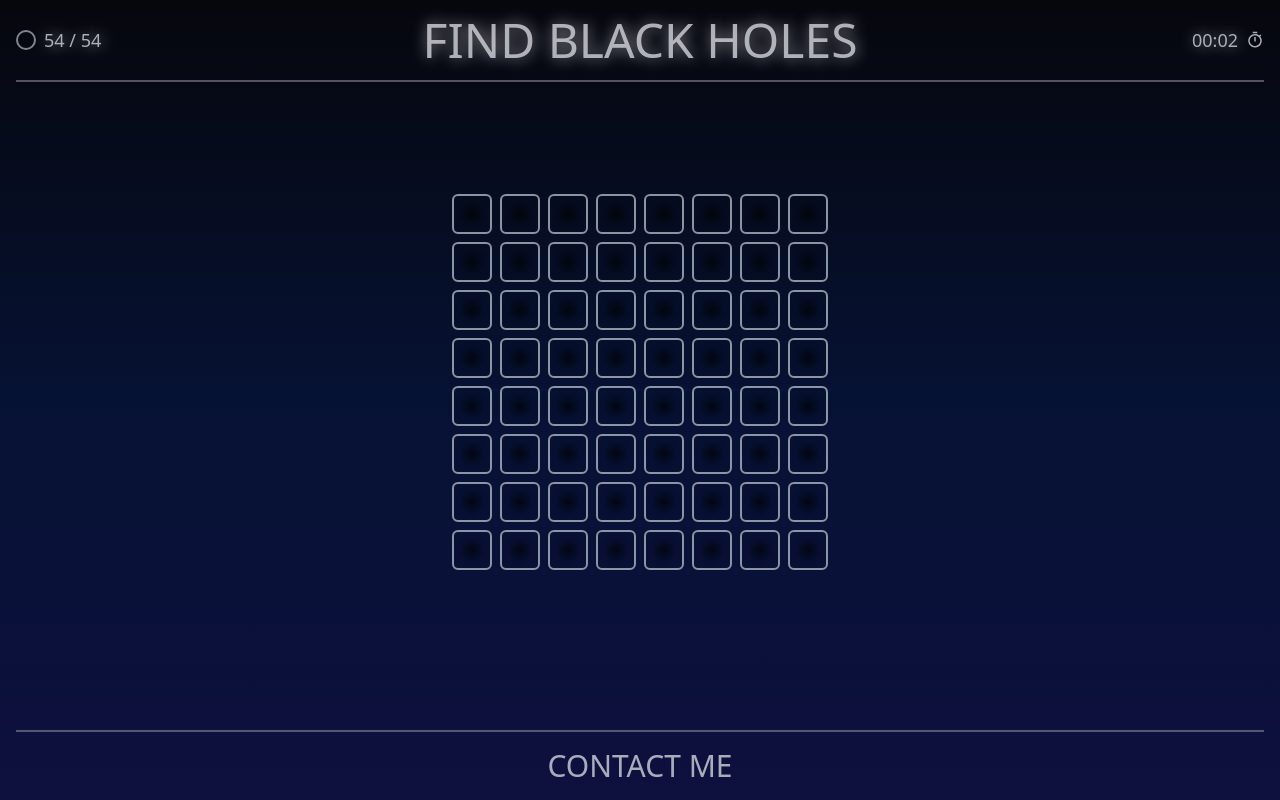
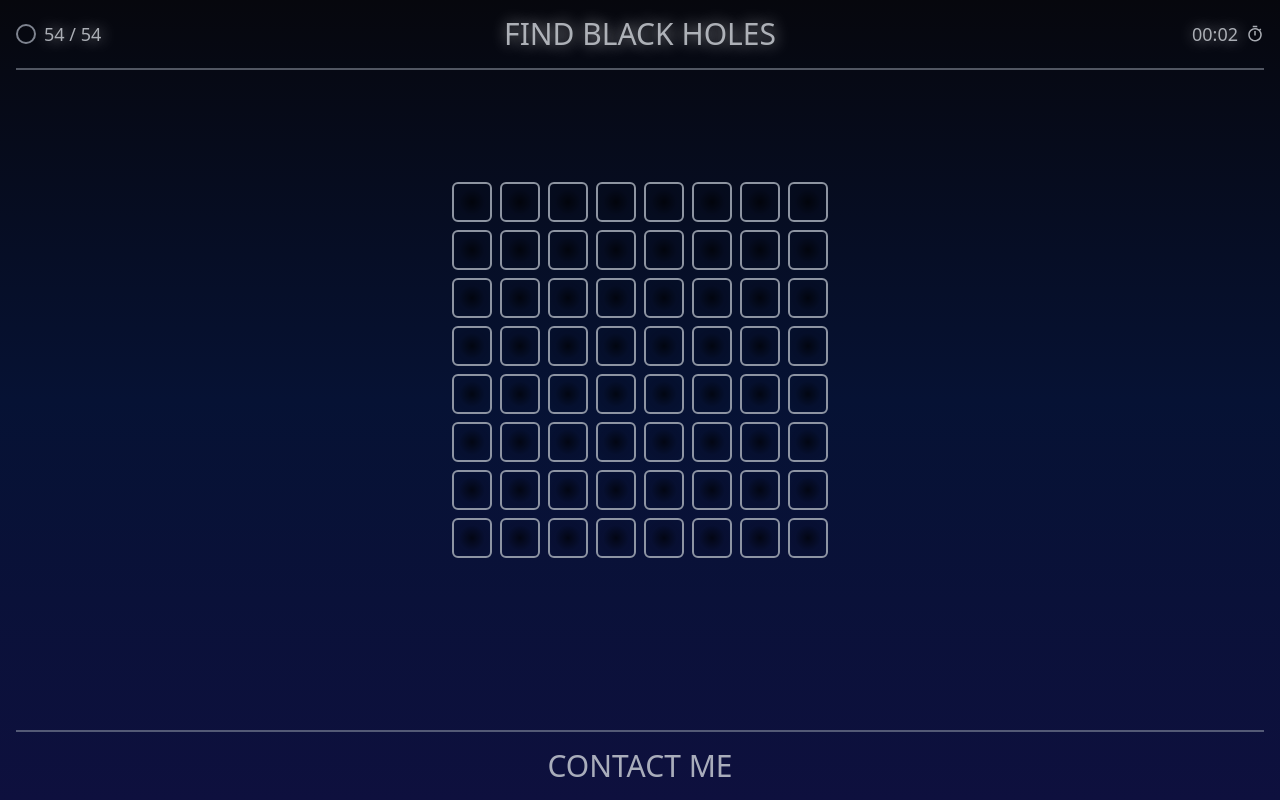
Before and after one commit to Nedilko/black-hole, a React (Create React App) app: page / in a window 1280 px wide. Both pictures are taken after a click on the button "START". Built offline with nearby package versions, Linux system fonts and the light colour scheme.

Commit message:
fixed header styles

```diff
--- a/src/App.tsx
+++ b/src/App.tsx
@@ -15,7 +15,7 @@ function App() {
   return (
     <div className="font-extralight bg-gradient-to-b from-[#06070d] via-[#061234] to-[#0e103e]">
       <div className="flex flex-col min-h-screen p-4 overflow-x-scroll">
-        <header className="flex justify-center border-b-2 pb-4 border-gray-400/50">
+        <header className="border-b-2 pb-4 border-gray-400/50">
           <Header />
         </header>
         <main className="flex flex-col mt-24 justify-center items-center">
--- a/src/components/UI/Header.tsx
+++ b/src/components/UI/Header.tsx
@@ -9,13 +9,15 @@ const Header = () => {
     (state: RootState) => state.game
   );
   return (
-    <div className="flex flex-col justify-center w-full items-center text-5xl text-gray-300/80 uppercase text-shadow">
-      <div className="flex text-center">find black holes</div>
-      <div className="flex justify-between sm:absolute w-full px-4 mt-2 sm:mt-0">
-        <div className="py-21 flex text-lg items-center">
-          {showCounter && <CellsCounter />}
-        </div>
-        <div className="flex text-lg items-center">{showTime && <Timer />}</div>
+    <div className="flex text-gray-300/80 uppercase text-shadow">
+      <div className="flex-2 hidden xs:flex text-3xl order-2 text-center">
+        find black holes
+      </div>
+      <div className="flex justify-start flex-1 order-1 py-21 text-lg items-center">
+        {showCounter && <CellsCounter />}
+      </div>
+      <div className="flex justify-end flex-1 order-3 text-lg items-center">
+        {showTime && <Timer />}
       </div>
     </div>
   );
--- a/src/components/UI/Timer.tsx
+++ b/src/components/UI/Timer.tsx
@@ -27,10 +27,10 @@ const Timer = () => {
   }, [dispatch, time]);
 
   return (
-    <div className={`flex items-center`}>
-      {getTime(time)}
+    <>
+      <div>{getTime(time)}</div>
       <MdOutlineTimer className="ml-2" />
-    </div>
+    </>
   );
 };
 
--- a/tailwind.config.js
+++ b/tailwind.config.js
@@ -5,6 +5,8 @@ function generateGridColumns(lastValue) {
   }
   return obj;
 }
+
+const defaultTheme = require('tailwindcss/defaultTheme');
 
 /** @type {import('tailwindcss').Config} */
 module.exports = {
@@ -22,6 +24,10 @@ module.exports = {
       backgroundImage: {
         'gradient-radial': 'radial-gradient(var(--tw-gradient-stops))',
       },
+      screens: {
+        xs: '475px',
+        ...defaultTheme.screens,
+      },
     },
   },
   plugins: [],
```
